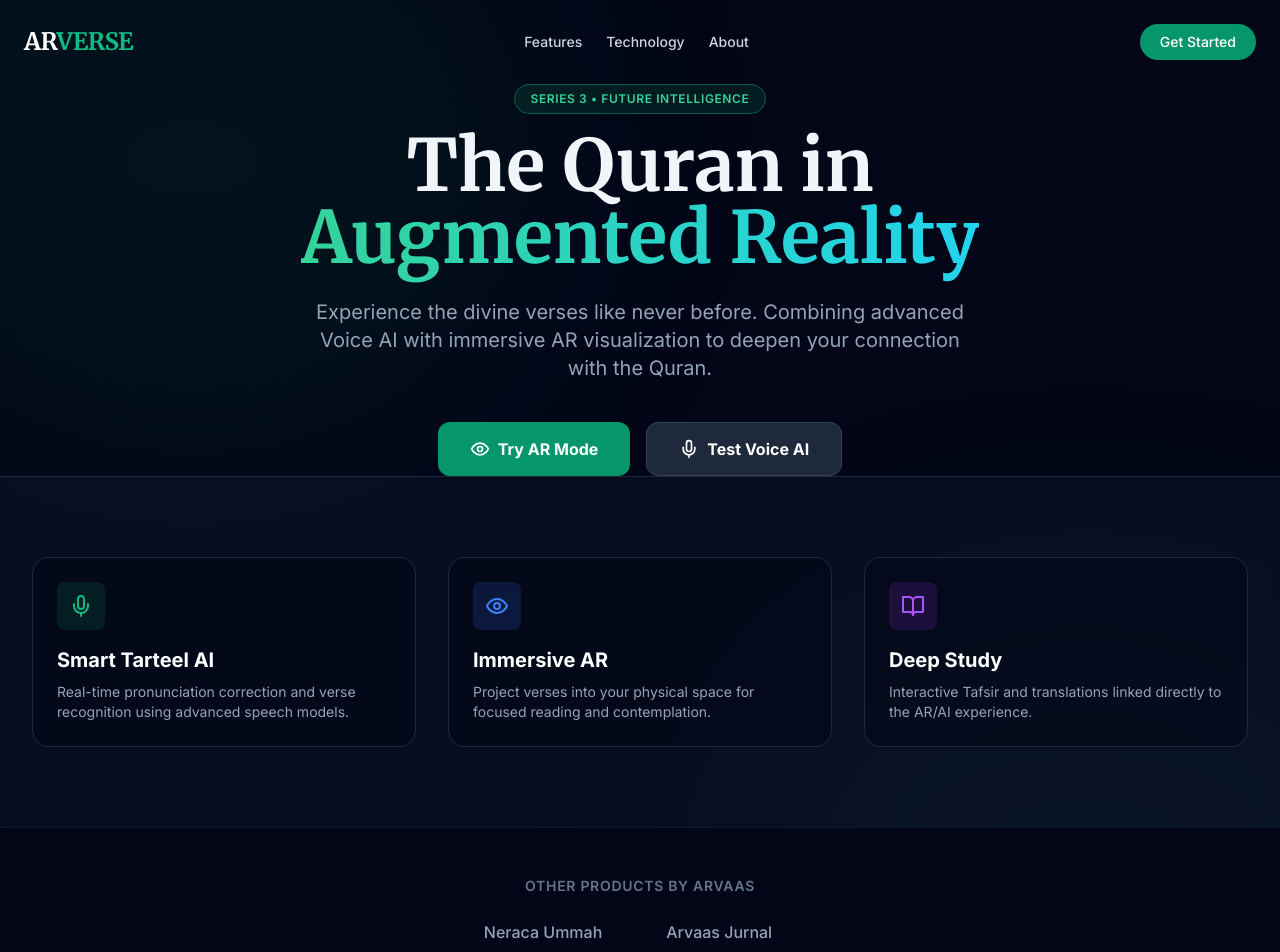
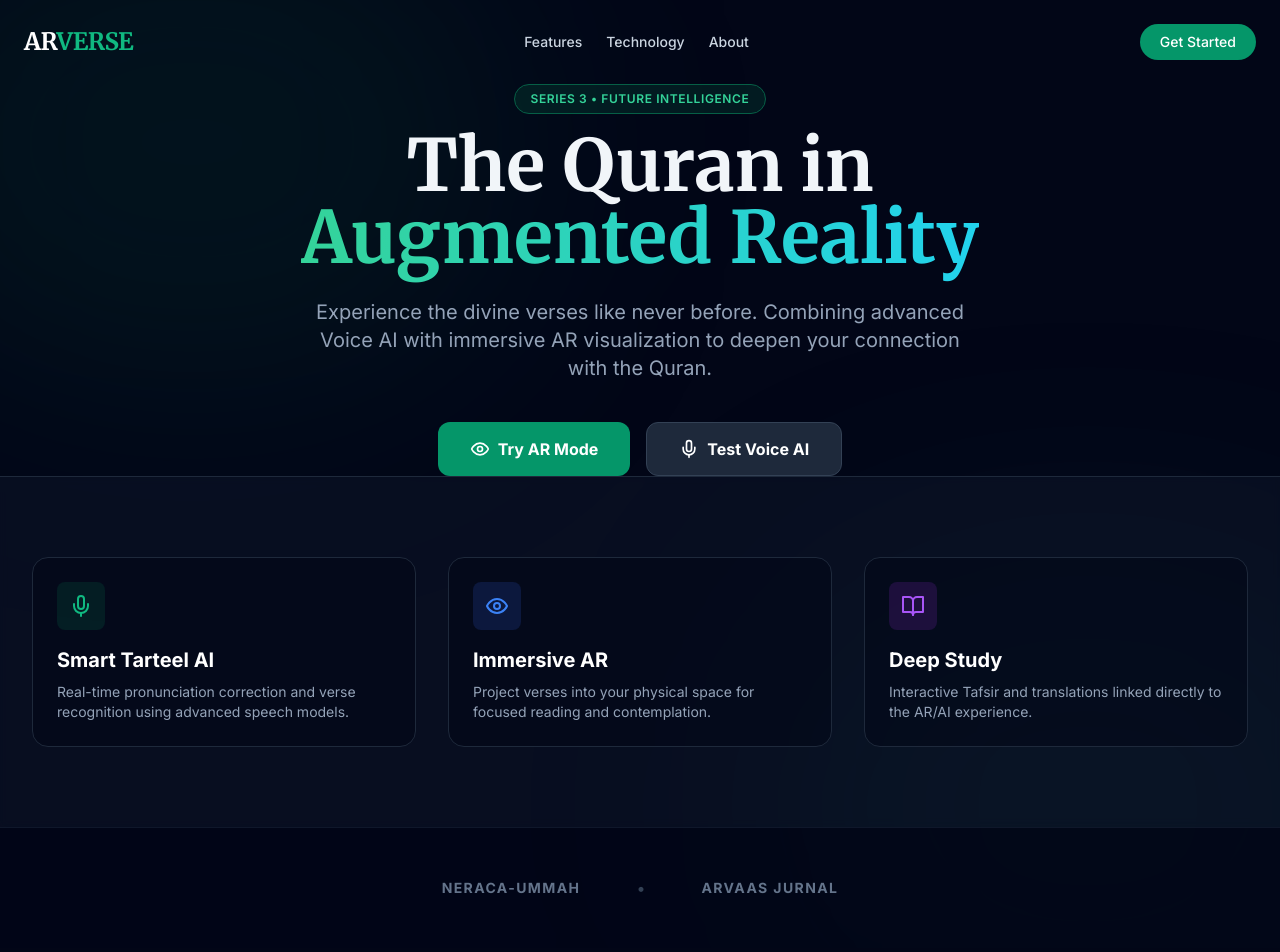
Before and after one commit to arvaas007/arverse, a Next.js app in the folder arverse/: page / in a window 1280 px wide. Shown: the top 952 px of the page. Built offline with nearby package versions, Linux system fonts and the light colour scheme.

Commit message:
refactor: simplify footer to title hyperlinks only

```diff
--- a/arverse/app/page.tsx
+++ b/arverse/app/page.tsx
@@ -80,32 +80,27 @@ export default function Home() {
                 </div>
             </div>
 
-            {/* Other Products Footer */}
-            <div className="relative z-10 py-12 bg-slate-950 border-t border-slate-900">
+            {/* Other Products Links */}
+            <div className="relative z-10 py-12 bg-slate-950/80 border-t border-slate-900">
                 <div className="max-w-7xl mx-auto px-4 sm:px-6 lg:px-8 text-center">
-                    <p className="text-slate-500 text-sm uppercase tracking-wider font-semibold mb-6">Other Products by ARVAAS</p>
-                    <div className="flex flex-col sm:flex-row justify-center items-center gap-6 sm:gap-10">
+                    <div className="flex flex-col sm:flex-row justify-center items-center gap-6 sm:gap-12">
                         <a
                             href="https://arva-as.vercel.app"
                             target="_blank"
                             rel="noopener noreferrer"
-                            className="group flex items-center text-slate-400 hover:text-emerald-400 transition-colors"
+                            className="text-slate-500 hover:text-emerald-400 font-bold tracking-widest text-sm transition-colors uppercase"
                         >
-                            <span className="text-base font-medium">Neraca Ummah</span>
-                            <ArrowRight className="ml-2 w-4 h-4 opacity-0 -translate-x-2 group-hover:opacity-100 group-hover:translate-x-0 transition-all duration-300" />
+                            NERACA-UMMAH
                         </a>
+                        <span className="hidden sm:inline-block text-slate-700 mx-2">•</span>
                         <a
                             href="https://arva-jurnal.vercel.app"
                             target="_blank"
                             rel="noopener noreferrer"
-                            className="group flex items-center text-slate-400 hover:text-emerald-400 transition-colors"
+                            className="text-slate-500 hover:text-emerald-400 font-bold tracking-widest text-sm transition-colors uppercase"
                         >
-                            <span className="text-base font-medium">Arvaas Jurnal</span>
-                            <ArrowRight className="ml-2 w-4 h-4 opacity-0 -translate-x-2 group-hover:opacity-100 group-hover:translate-x-0 transition-all duration-300" />
+                            ARVAAS JURNAL
                         </a>
-                    </div>
-                    <div className="mt-12 text-slate-600 text-xs">
-                        &copy; {new Date().getFullYear()} Arverse. All rights reserved.
                     </div>
                 </div>
             </div>
```
